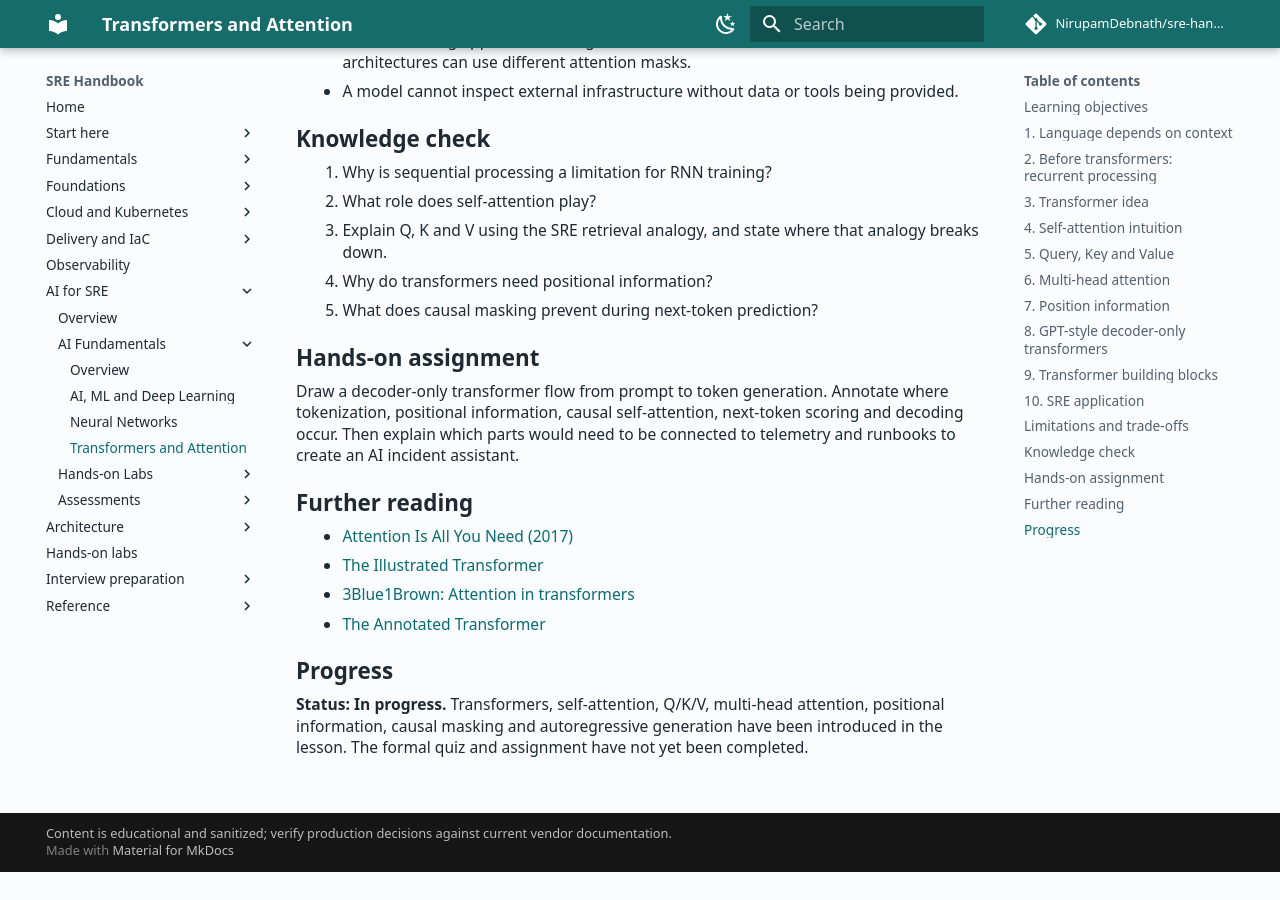
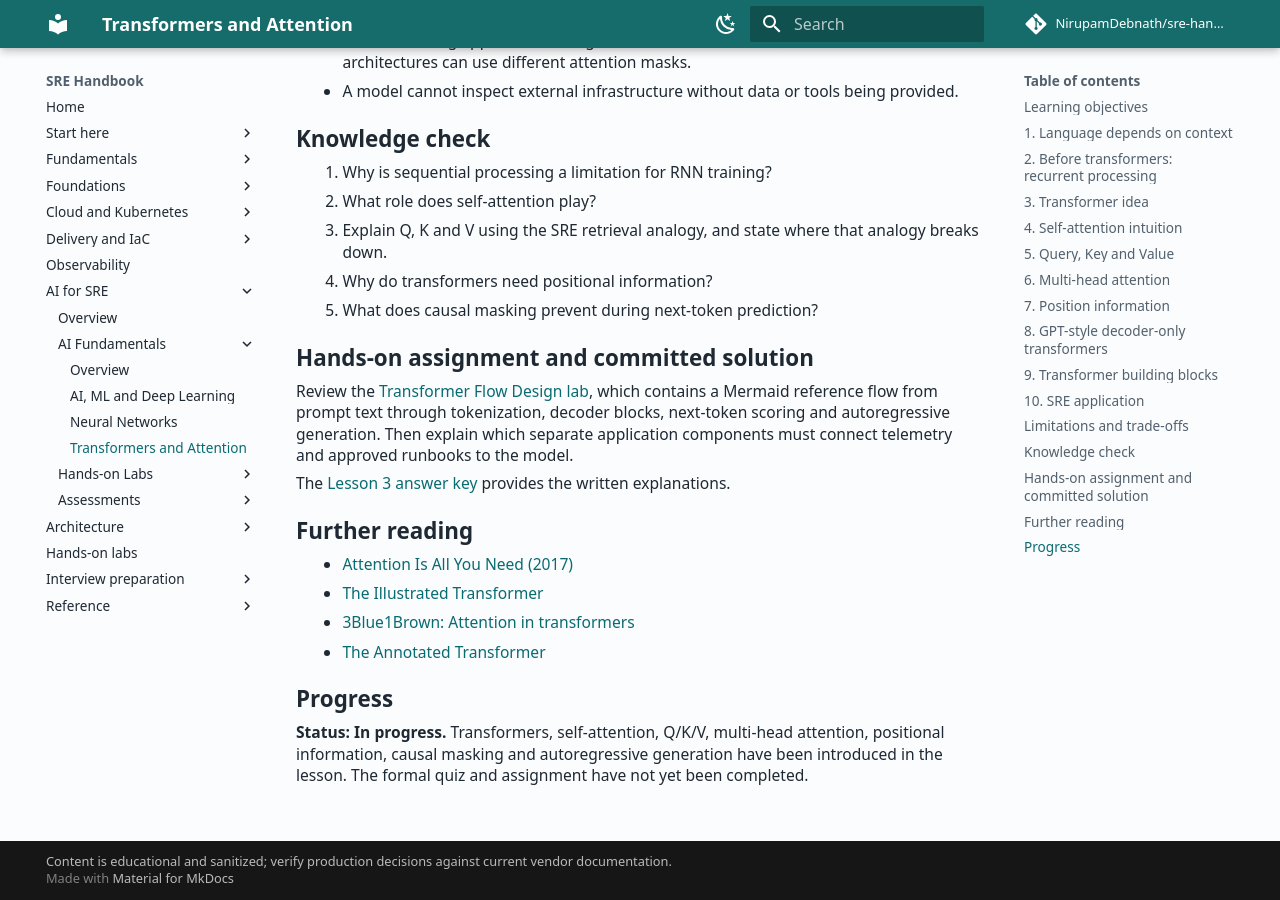
Before and after one commit to NirupamDebnath/sre-handbook, an MkDocs documentation site: the page built from docs/ai-for-sre/fundamentals/transformers-attention.md, in a window 1280 px wide and 900 px high, scrolled down 4817 px. Built offline with MkDocs 1.6.1 and Material for MkDocs 9.7.7, drawn with Linux system fonts in a browser that asks for light colours; comment, search, counter and statistics services are not loaded; before the commit the page ends 5689 px from its top, so only the background shows below that.

Commit message:
Link transformer chapter to answer key and reference flow lab

```diff
--- a/docs/ai-for-sre/fundamentals/transformers-attention.md
+++ b/docs/ai-for-sre/fundamentals/transformers-attention.md
@@ -155,9 +155,11 @@ The transformer is a language-processing component, not a complete incident mana
 4. Why do transformers need positional information?
 5. What does causal masking prevent during next-token prediction?
 
-## Hands-on assignment
+## Hands-on assignment and committed solution
 
-Draw a decoder-only transformer flow from prompt to token generation. Annotate where tokenization, positional information, causal self-attention, next-token scoring and decoding occur. Then explain which parts would need to be connected to telemetry and runbooks to create an AI incident assistant.
+Review the [Transformer Flow Design lab](../labs/transformer-flow.md), which contains a Mermaid reference flow from prompt text through tokenization, decoder blocks, next-token scoring and autoregressive generation. Then explain which separate application components must connect telemetry and approved runbooks to the model.
+
+The [Lesson 3 answer key](../assessments/answer-keys.md#lesson-3--transformers-and-attention) provides the written explanations.
 
 ## Further reading
 
```
